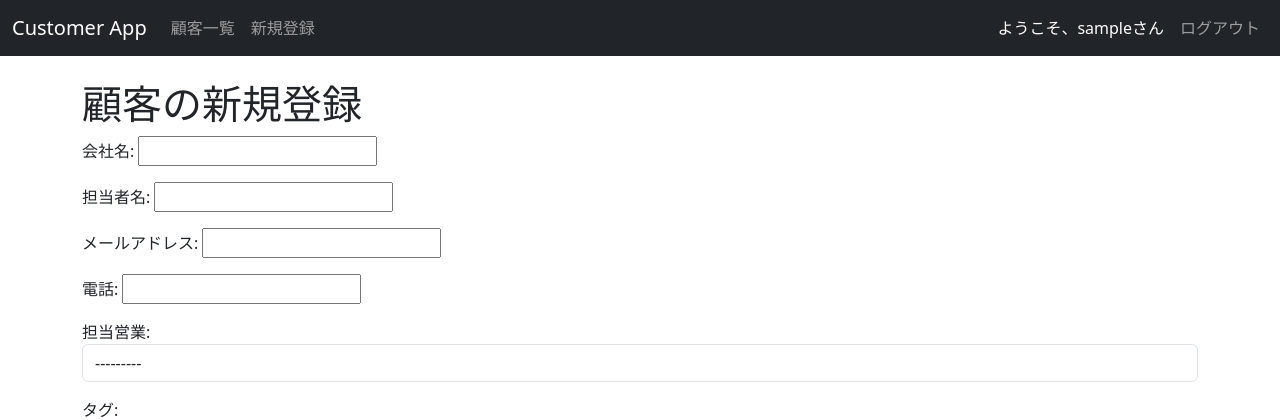
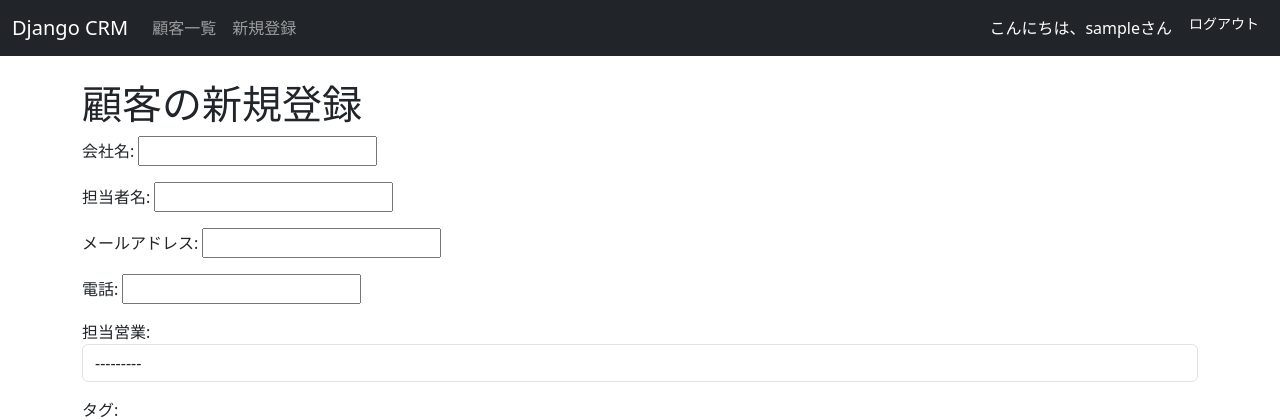
Before and after one commit to nana19820227/django-crm-stepup, a Django app: page /customer/new/ in a window 1280 px wide. Shown: the top 420 px of the page. Run offline with Django 5.2, Linux system fonts and the light colour scheme; the visitor is signed in with stand-in values (Sample User, id 1); data comes from the database, SQL or seed files in the repository; data that the repository does not hold is empty.

Commit message:
Module 6: Implement Bootstrap styling and template refactoring

```diff
--- a/crm_app/templates/crm_app/base.html
+++ b/crm_app/templates/crm_app/base.html
@@ -4,21 +4,17 @@
 <head>
     <meta charset="UTF-8">
     <meta name="viewport" content="width=device-width, initial-scale=1.0">
-    <title>{% block title %}顧客管理アプリ{% endblock %}</title>
     <link href="https://cdn.jsdelivr.net/npm/bootstrap@5.3.3/dist/css/bootstrap.min.css" rel="stylesheet"
         integrity="sha384-QWTKZyjpPEjISv5WaRU9OFeRpok6YctnYmDr5pNlyT2bRjXh0JMhjY6hW+ALEwIH" crossorigin="anonymous">
+    <title>{% block title %}顧客管理アプリ{% endblock %}</title>
 </head>
 <body>
+    <header>
         <nav class="navbar navbar-expand-lg navbar-dark bg-dark">
             <div class="container-fluid">
-            <a class="navbar-brand" href="{% url 'customer_list' %}">Customer App</a>
-            <button class="navbar-toggler" type="button" data-bs-toggle="collapse"
-                data-bs-target="#navbarNav" aria-controls="navbarNav" aria-expanded="false"
-                aria-label="Toggle navigation">
-                <span class="navbar-toggler-icon"></span>
-            </button>
+                <a class="navbar-brand" href="{% url 'customer_list' %}">Django CRM</a>
                 <div class="collapse navbar-collapse" id="navbarNav">
-                <ul class="navbar-nav me-auto">
+                    <ul class="navbar-nav me-auto mb-2 mb-lg-0">
                         {% if user.is_authenticated %}
                         <li class="nav-item">
                             <a class="nav-link" href="{% url 'customer_list' %}">顧客一覧</a>
@@ -33,11 +29,14 @@
                         {% if user.is_authenticated %}
                         <li class="nav-item">
                             <span class="nav-link text-white">
-                            ようこそ、{{ user.username }}さん
+                                こんにちは、{{ user.username }}さん
                             </span>
                         </li>
                         <li class="nav-item">
-                        <a class="nav-link" href="{% url 'logout' %}">ログアウト</a>
+                            <form action="{% url 'logout' %}" method="POST" style="display: inline;">
+                                {% csrf_token %}
+                                <button type="submit" class="btn btn-dark btn-sm">ログアウト</button>
+                            </form>
                         </li>
                         {% else %}
                         <li class="nav-item">
@@ -48,10 +47,14 @@
                 </div>
             </div>
         </nav>
+    </header>
+
+    <main>
         <div class="container mt-4">
             {% block content %}
             {% endblock %}
         </div>
+    </main>
 
     <script src="https://cdn.jsdelivr.net/npm/bootstrap@5.3.3/dist/js/bootstrap.bundle.min.js"
         integrity="sha384-YvpcrYf0tY3lHB60NNkmXc5s9fDVZLESaAA55NDzOxhy9GkcIdslK1eN7N6jIeHz"
```
Also changed, not shown: crm_app/templates/crm_app/customer_list.html (+7 -6 lines). Lines whose indentation alone changed are shown as unchanged.
